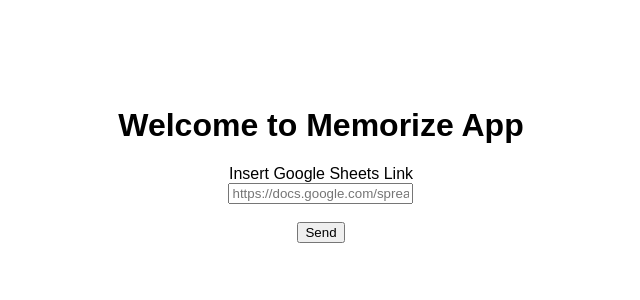
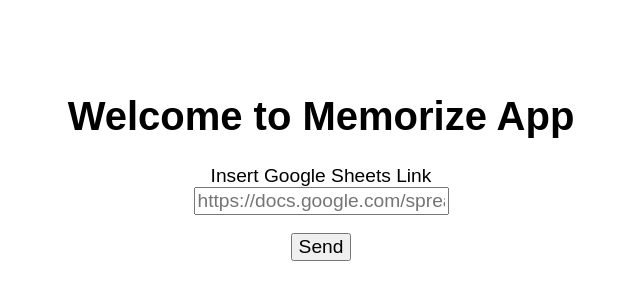
Before and after one commit to FalkenDogan/memorizeV2, a plain HTML site: page index.html in a window 1280 px wide. Shown: the part 256-556 px from the top of the page, without its empty margins (319-959 px from the left). Drawn offline with Linux system fonts and the light colour scheme.

Commit message:
main page texts are bigger

```diff
--- a/index.html
+++ b/index.html
@@ -11,6 +11,12 @@
     }
     .hidden {
       display: none;
+        }
+        h1 {
+      font-size: 2.5em;
+        }
+        label, input, button {
+      font-size: 1.2em;
         }
       </style>
     </head>
```
Lines whose indentation alone changed are shown as unchanged.
